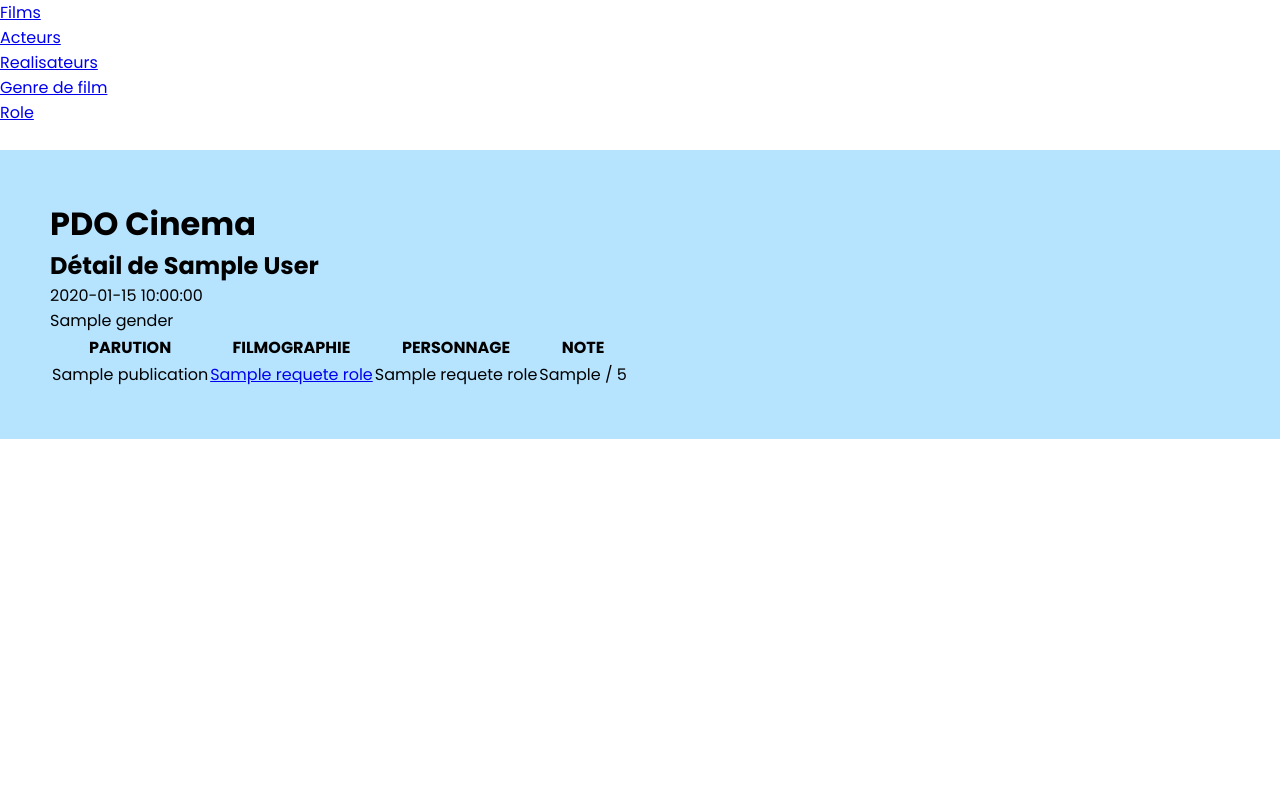
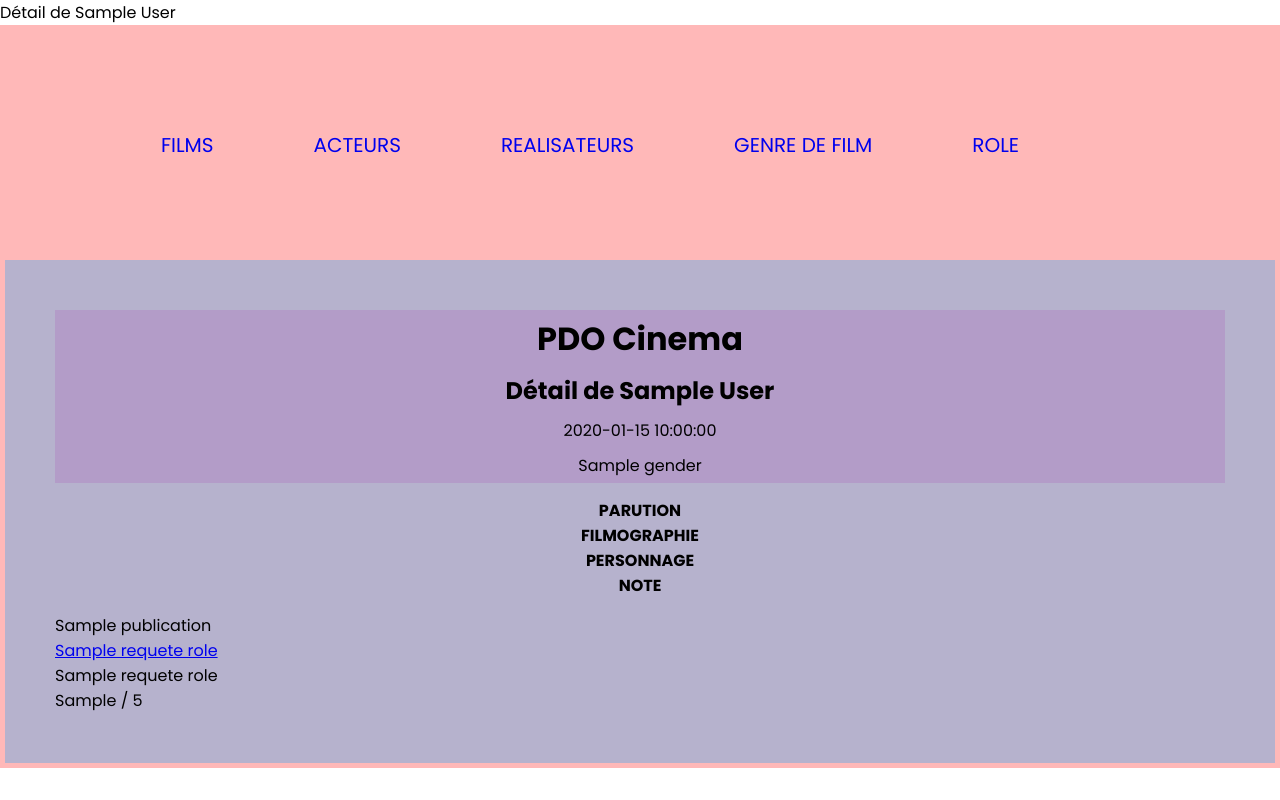
Before and after one commit to AdamZeraoui/MySQL, a PHP site: template Cinema/view/actor/detActor.php in a window 1280 px wide. Run offline with PHP 8.4, Linux system fonts and the light colour scheme; the template is opened without the code that fills it: most values are stand-ins (such as "Sample title", 1, 10 or a date in 2020).

Commit message:
Update Css

```diff
--- a/Cinema/front/Cinema.css
+++ /dev/null
@@ -1,19 +0,0 @@
-@import url('https://fonts.googleapis.com/css2?family=Poppins:wght@200;300;400;500;600;700;800;900&display=swap');
-
-*{
-    margin: 0;
-    padding: 0;
-    box-sizing: border-box;
-    font-family: "Poppins";
-    display: flexbox;
-}
-
-#contenu{
-display: flexbox;
-padding : 50px;
-justify-content: center;
-align-content: center;
-align-items: center;
-background-color: rgba(0, 162, 255, 0.288);
-
-}
--- /dev/null
+++ b/Cinema/public/css/Cinema.css
@@ -0,0 +1,63 @@
+@import url('https://fonts.googleapis.com/css2?family=Poppins:wght@200;300;400;500;600;700;800;900&display=swap');
+
+*{
+    margin: 0;
+    padding: 0;
+    box-sizing: border-box;
+    font-family: "Poppins";
+    display: block;
+}
+
+#contenu {
+    display: flex;
+    padding : 50px;
+    background-color: rgba(0, 162, 255, 0.288);
+    flex-direction: column;
+}
+
+#contenu h1,h2,p{
+    display: flex;
+    padding : 5px;
+    justify-content: center;
+    background-color: rgba(166, 64, 175, 0.192);
+    flex-direction: row;
+}
+
+#contenu thead{
+    display: flex;
+    padding : 5px;
+    margin: 10px;
+    align-items: center;
+    flex-direction: column;
+}
+
+#wrapper{
+    display: flexbox;
+    justify-content: center;
+    background-color: rgba(255, 8, 8, 0.288);
+    padding: 5px;
+}
+
+nav{
+    font-size: 20px;
+    display: flex;
+    justify-content: center;
+    text-transform: uppercase;
+}
+
+ul {
+    display :flex;
+    flex-direction: row;
+    list-style: none;
+    padding : 50px;
+}
+
+ul li a{
+    padding : 50px;
+    text-decoration: none;
+}
+
+.uk-table uk-table-striped{
+    display :flex;
+    flex-direction: column;
+}
--- a/Cinema/view/template.php
+++ b/Cinema/view/template.php
@@ -4,13 +4,13 @@
     <meta charset="UTF-8">
     <meta name="viewport" content="width=device-width, initial-scale=1.0">
     <link rel="stylesheet" href="https://cdnjs.cloudflare.com/ajax/libs/font-awesome/6.5.1/css/all.min.css" integrity="sha512-DTOQO9RWCH3ppGqcWaEA1BIZOC6xxalwEsw9c2QQeAIftl+Vegovlnee1c9QX4TctnWMn13TZye+giMm8e2LwA==" crossorigin="anonymous" referrerpolicy="no-referrer" />
-    <link rel="stylesheet" href="front/Cinema.css">
+    <link rel="stylesheet" href="public/css/Cinema.css">
 <!-- remplire LINK and META -->
     <title><?= $titre ?></title>
 </head>
 <body>
     <div id ="wrapper" class = "uk-container uk-container-expand">
-        <nav>
+        <nav class = "top">
             <ul>
                 <li><a href="index.php?action=listFilms">Films</a></li>
                 <li><a href="index.php?action=listActors">Acteurs</a></li>
```
